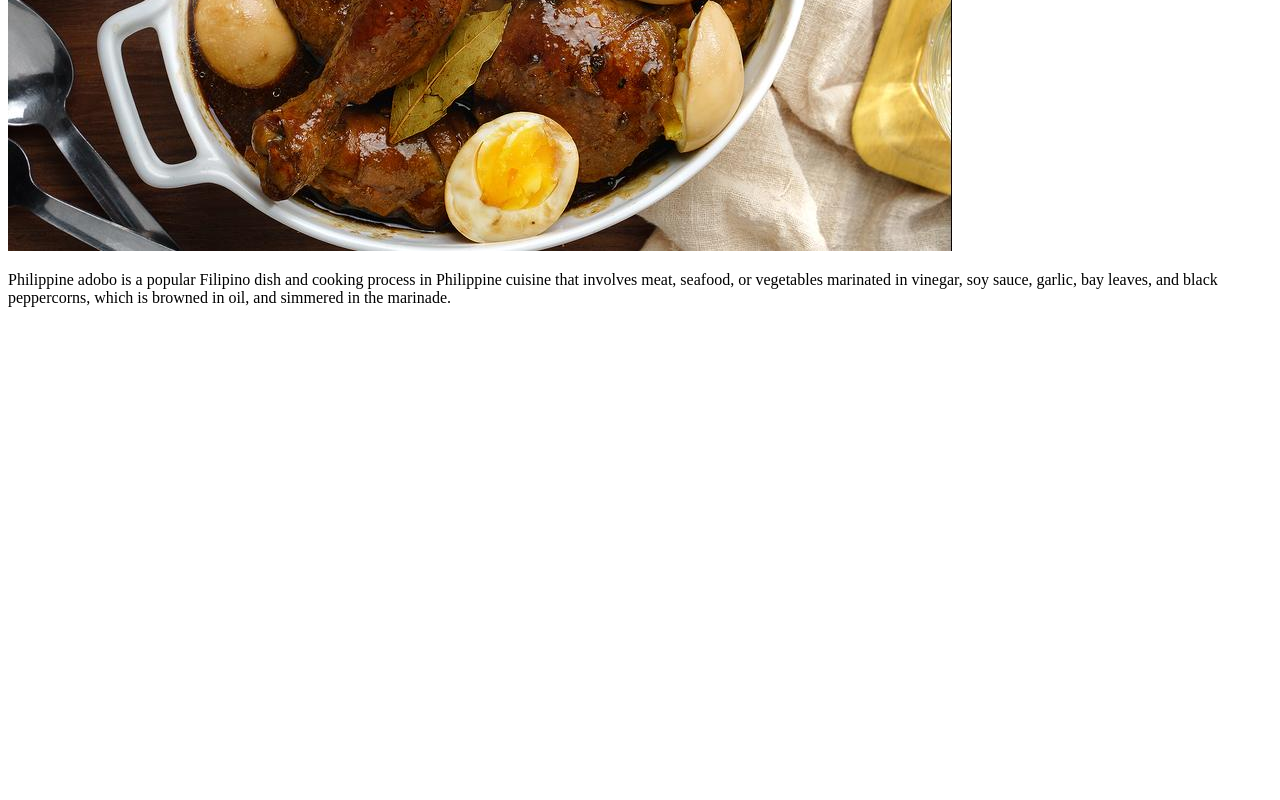
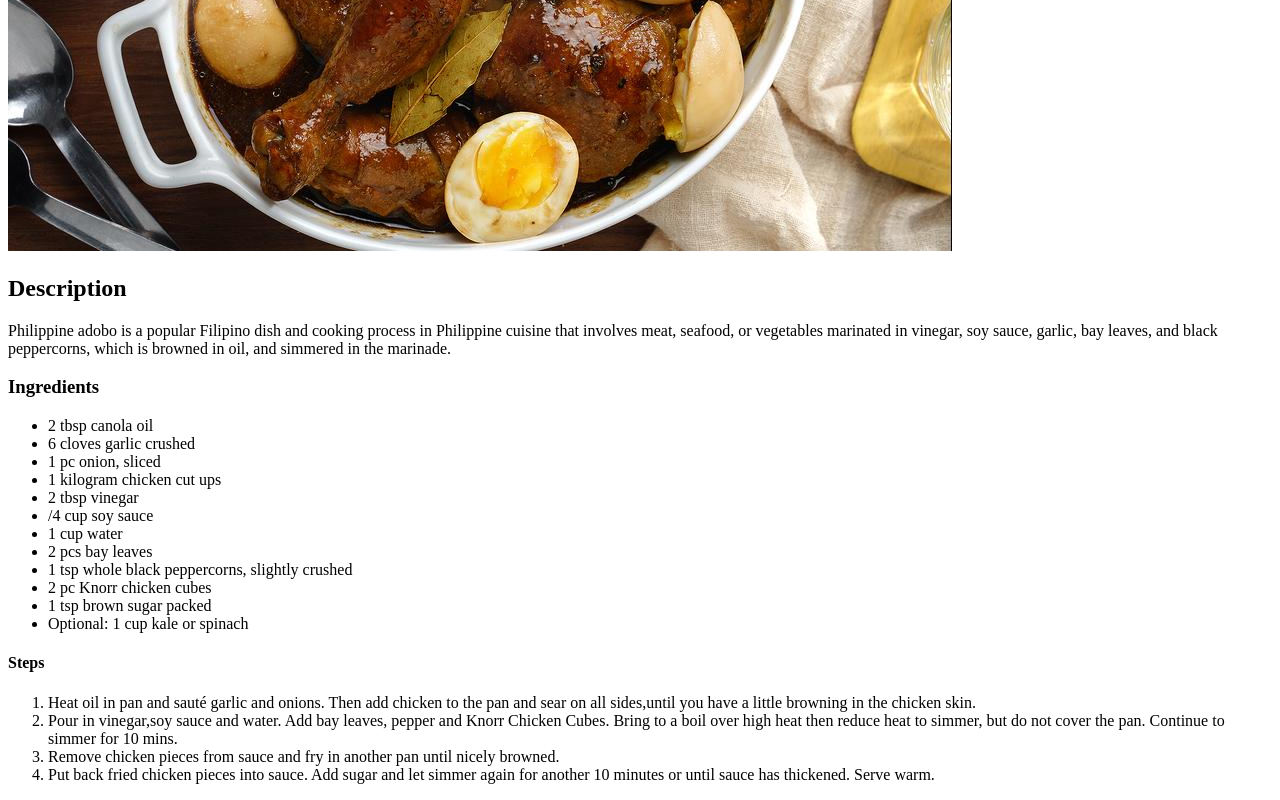
Before and after one commit to TheTechStudent/odin-recipes, a plain HTML site: page recipes/adobo.html in a window 1280 px wide. Shown: the part 360-1160 px from the top of the page. Before the commit the page ends 800 px from the top, so only its background shows below. Drawn offline with Linux system fonts and the light colour scheme.

Commit message:
adobo page complete

```diff
--- a/recipes/adobo.html
+++ b/recipes/adobo.html
@@ -6,10 +6,42 @@
 </head>
 <body>
     <h1>Adobo Recipe</h1>
-    <img src="../images/adobo_image.jpg" alt="picture of adobo">
-    <p>Philippine adobo is a popular Filipino dish and cooking process in Philippine cuisine that
-    involves meat, seafood, or vegetables marinated in vinegar, soy sauce, garlic, bay leaves, and
-     black peppercorns, which is browned in oil, and simmered in the marinade.</p>
+        <img src="../images/adobo_image.jpg" alt="picture of adobo">
 
+    <h2>Description</h2>
+        <p>Philippine adobo is a popular Filipino dish and cooking process in Philippine cuisine that
+         involves meat, seafood, or vegetables marinated in vinegar, soy sauce, garlic, bay leaves, and
+         black peppercorns, which is browned in oil, and simmered in the marinade.</p>
+
+    <h3>Ingredients</h3>
+    <p>
+        <ul>
+            <li>2 tbsp canola oil</li>
+            <li>6 cloves garlic crushed</li>
+            <li>1 pc onion, sliced</li>
+            <li>1 kilogram chicken cut ups</li>
+            <li>2 tbsp vinegar</li>
+            <li>/4 cup soy sauce</li>
+            <li>1 cup water</li>
+            <li>2 pcs bay leaves</li>
+            <li>1 tsp whole black peppercorns, slightly crushed</li>
+            <li>2 pc Knorr chicken cubes</li>
+            <li>1 tsp brown sugar packed</li>
+            <li>Optional: 1 cup kale or spinach</li>
+        </ul>
+
+    <h4>Steps</h4>
+    <p>
+        <ol>
+            <li>Heat oil in pan and sauté garlic and onions. Then add chicken to the pan and
+                sear on all sides,until you have a little browning in the chicken skin.</li>
+            <li>Pour in vinegar,soy sauce and water. Add bay leaves, pepper and Knorr Chicken Cubes.
+                 Bring to a boil over high heat then reduce heat to simmer, but do not cover the pan.
+                 Continue to simmer for 10 mins.</li>
+            <li>Remove chicken pieces from sauce and fry in another pan until nicely browned.</li>
+            <li>Put back fried chicken pieces into sauce. Add sugar and let simmer again for another
+                10 minutes or until sauce has thickened. Serve warm.</li>
+        </ol>
+    </p>
 </body>
 </html>
```
